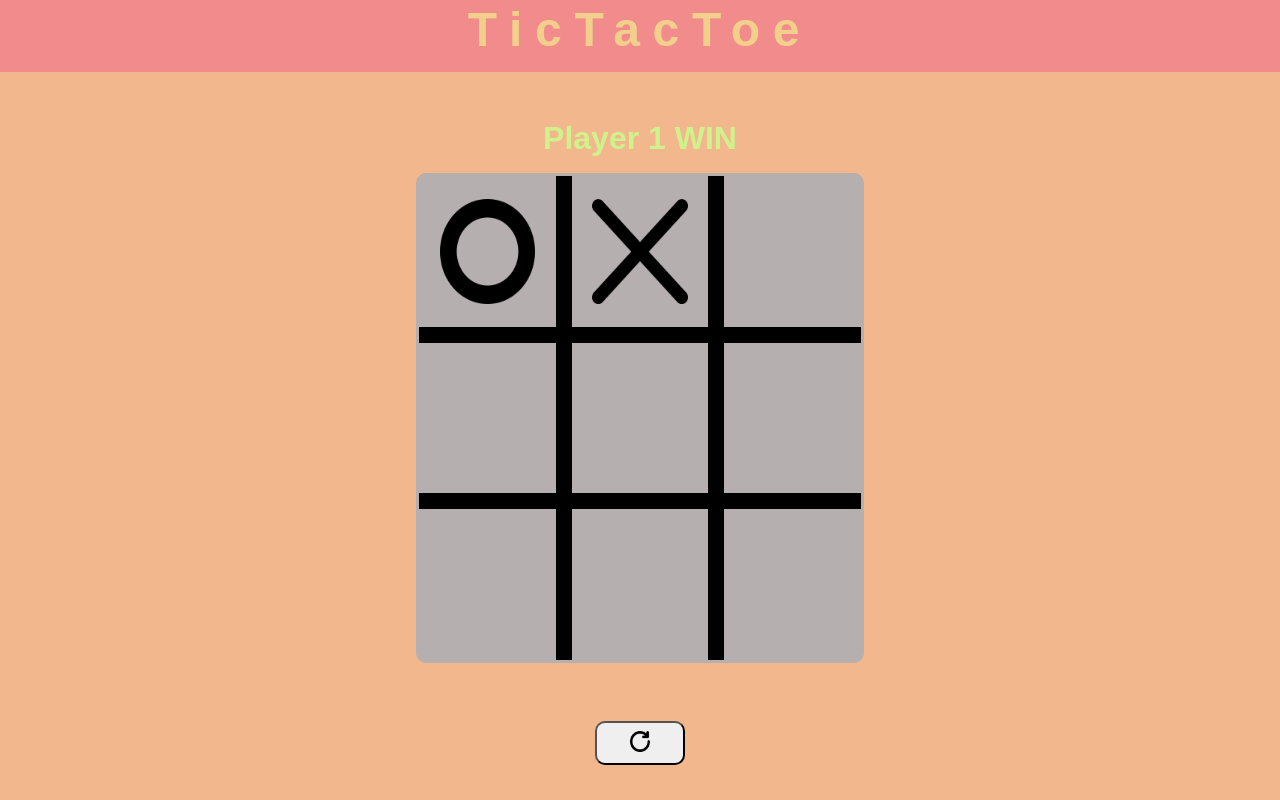
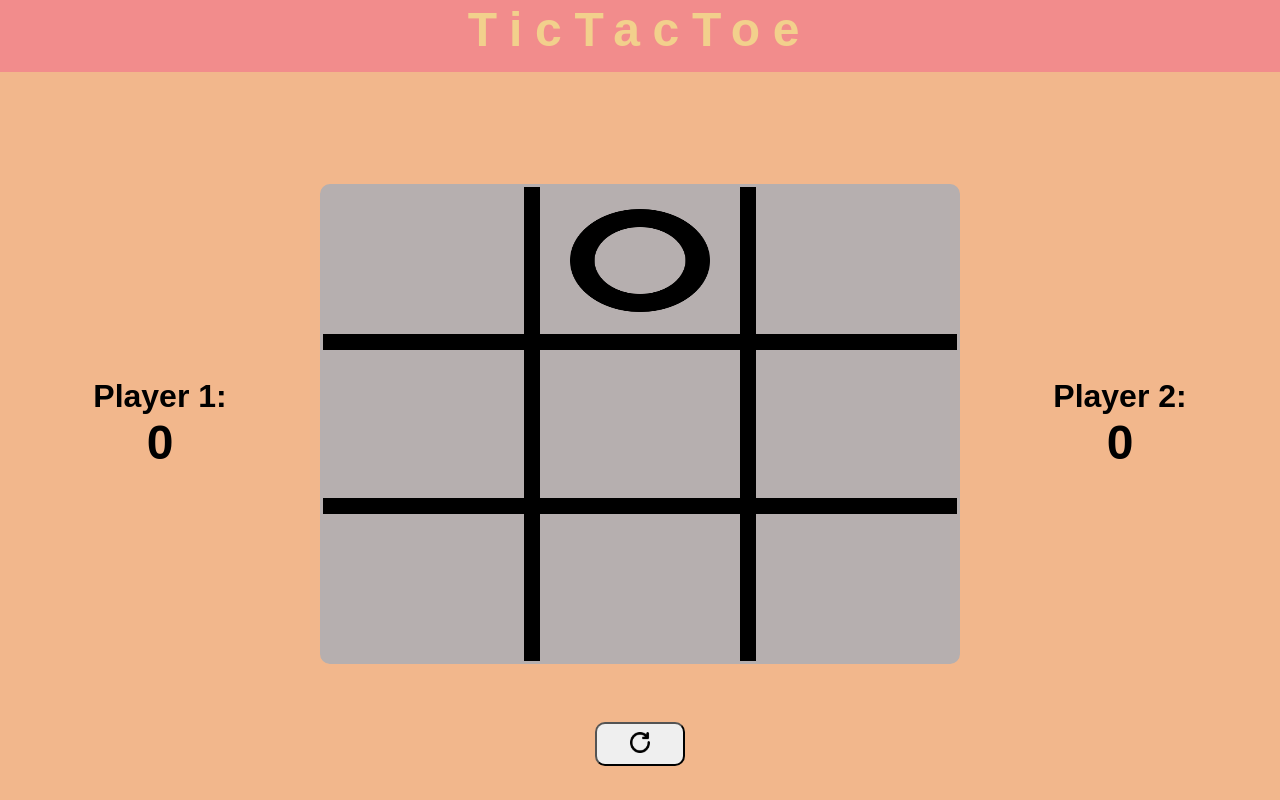
Before and after one commit to Fahridanaa/tic-tac-toe, a plain HTML site: page index.html in a window 1280 px wide. Both pictures are taken after a click on the element 639 px from the left and 251 px from the top of the page. Drawn offline with Linux system fonts and the light colour scheme.

Commit message:
add reset script and score for player 1 and 2

```diff
--- a/index.html
+++ b/index.html
@@ -10,25 +10,33 @@
   <body>
     <div id="container">
       <div id="header">TicTacToe</div>
-      <div id="status">Player 1 WIN</div>
+      <div id="status"></div>
       <div id="gameboard">
-        <div class="box" id="box-1">
-          <img src="assets/o.png" alt="" />
+        <div id="board">
+          <div class="box" id="box-1"></div>
+          <div class="box" id="box-2"></div>
+          <div class="box" id="box-3"></div>
+          <div class="box" id="box-4"></div>
+          <div class="box" id="box-5"></div>
+          <div class="box" id="box-6"></div>
+          <div class="box" id="box-7"></div>
+          <div class="box" id="box-8"></div>
+          <div class="box" id="box-9"></div>
         </div>
-        <div class="box" id="box-2">
-          <img src="assets/x.png" alt="" />
+        <div class="score1">
+          <div class="name">Player 1:</div>
+          <div class="count">0</div>
         </div>
-        <div class="box" id="box-3"></div>
-        <div class="box" id="box-4"></div>
-        <div class="box" id="box-5"></div>
-        <div class="box" id="box-6"></div>
-        <div class="box" id="box-7"></div>
-        <div class="box" id="box-8"></div>
-        <div class="box" id="box-9"></div>
+        <div class="score2">
+          <div class="name">Player 2:</div>
+          <div class="count">0</div>
+        </div>
       </div>
       <div id="buttons">
         <div id="restart">
-          <button><img src="assets/restart.png" class="icon" /></button>
+          <button onclick="reset();">
+            <img src="assets/restart.png" class="icon" />
+          </button>
         </div>
       </div>
     </div>
--- a/script.js
+++ b/script.js
@@ -1,19 +1,67 @@
-let status = document.getElementById("status");
+let status1 = document.getElementById("status");
 let box = document.querySelectorAll(".box");
+let count = document.querySelectorAll(".count");
 let i = 1;
+let circle = `<img src="assets/o.png" alt="" />`
+let x = `<img src="assets/x.png" alt="" />`
+
+const makeimg = (e) => {
+  if(i % 2 == 0) {
+    e.innerHTML += x;
+    i++;
+  }else {
+    e.innerHTML += circle;
+    i++;
+  }
+}
+
+const checkWin = (player) => {
+  const lines = [
+    [1, 2, 3], [4, 5, 6], [7, 8, 9],
+    [1, 4, 7], [2, 5, 8], [3, 6, 9],
+    [1, 5, 9], [3, 5, 7]
+  ];
+
+  for (const line of lines) {
+    const [a, b, c] = line;
+    if (document.getElementById(`box-${a}`).innerHTML == player &&
+        document.getElementById(`box-${b}`).innerHTML == player &&
+        document.getElementById(`box-${c}`).innerHTML == player) {
+      return true;
+    }
+  }
+  return false;
+}
+
+const game = () => {
+  const x = 'X';
+  const circle = 'O';
+
+  if (checkWin(x)) {
+    status1.innerHTML = `Player 2 Wins`;
+    count[1].innerHTML = parseInt(count[1].innerHTML) + 1;
+  } else if (checkWin(circle)) {
+    status1.innerHTML = `Player 1 Wins`;
+    count[0].innerHTML = parseInt(count[0].innerHTML) + 1;
+  } else if (Array.from({ length: 9 }, (_, i) => box[i].innerHTML).every(val => val != '')) {
+    status1.innerHTML = "Draw";
+  }
+}
+
 
 box.forEach((e) => {
-  let circle = `<img src="assets/o.png" alt="" />`
-  let x = `<img src="assets/x.png" alt="" />`
   e.addEventListener('click', () => {
     if(!e.hasChildNodes('img')) {
-    if(i % 2 == 0) {
-        e.innerHTML += x;
-        i++;
-      }else {
-        e.innerHTML += circle;
-        i++;
-      }
+      makeimg(e);
     }
+    game();
   })
 })
+
+const reset = () => {
+  box.forEach((e) => {
+    e.innerHTML = '';
+  })
+  status1.innerHTML = '';
+  i = 1;
+}
--- a/style.css
+++ b/style.css
@@ -13,7 +13,7 @@ body {
 #container {
   height: 100%;
   display: flex;
-  justify-content: center;
+  align-items: center;
   flex-direction: column;
   gap: 16px;
 }
@@ -33,6 +33,7 @@ body {
 #status {
   text-align: center;
   color: hsl(80, 80%, 75%);
+  height: 3rem;
   font-size: 2rem;
   font-weight:700;
   margin-top: 32px;
@@ -40,8 +41,23 @@ body {
 
 #gameboard {
   flex: 4;
-  width: 35%;
-  margin: 0px auto;
+  display: flex;
+  flex-direction: row;
+  width: 100%;
+}
+
+.score1 {
+  flex: 1;
+  order: 1;
+  align-self: center;
+  text-align: center;
+  font-weight: 900;
+}
+
+#board {
+  order: 2;
+  height: 100%;
+  width: 40rem;
   background-color: black;
   display: grid;
   grid-template-columns: repeat(3, 1fr);
@@ -49,6 +65,22 @@ body {
   gap: 16px;
   border: 3px solid hsl(0, 5%, 70%);
   border-radius: 10px;
+}
+
+.score2 {
+  flex: 1;
+  order: 3;
+  align-self: center;
+  text-align: center;
+  font-weight: 900;
+}
+
+.name {
+  font-size: 2rem;
+}
+
+.count {
+  font-size: 3rem;
 }
 
 #gameboard .box {
@@ -89,7 +121,7 @@ body {
 }
 
 button:hover {
-  background: blue;
+  transform: translateY(-2px);
 }
 
 button:active {
```
